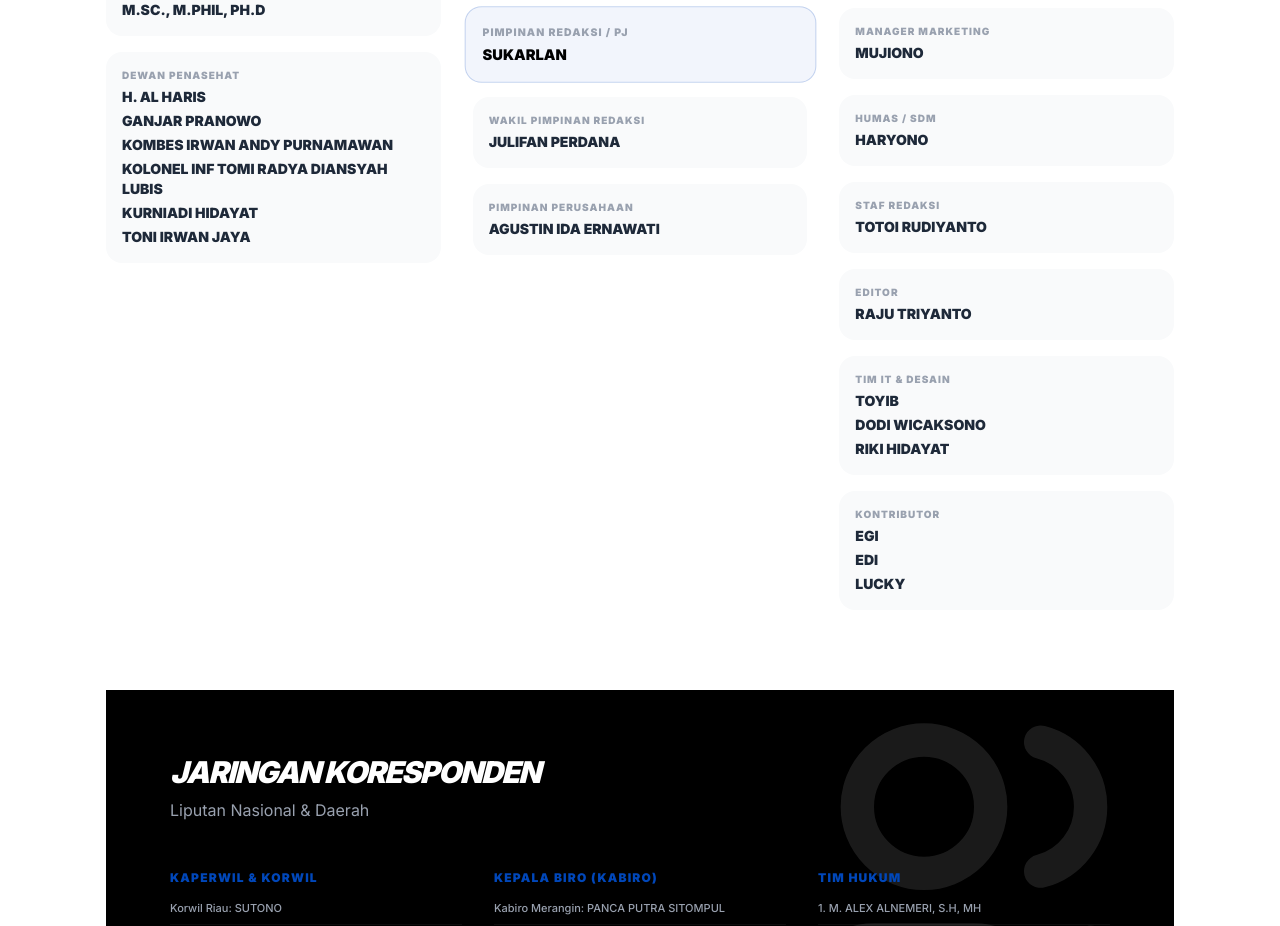
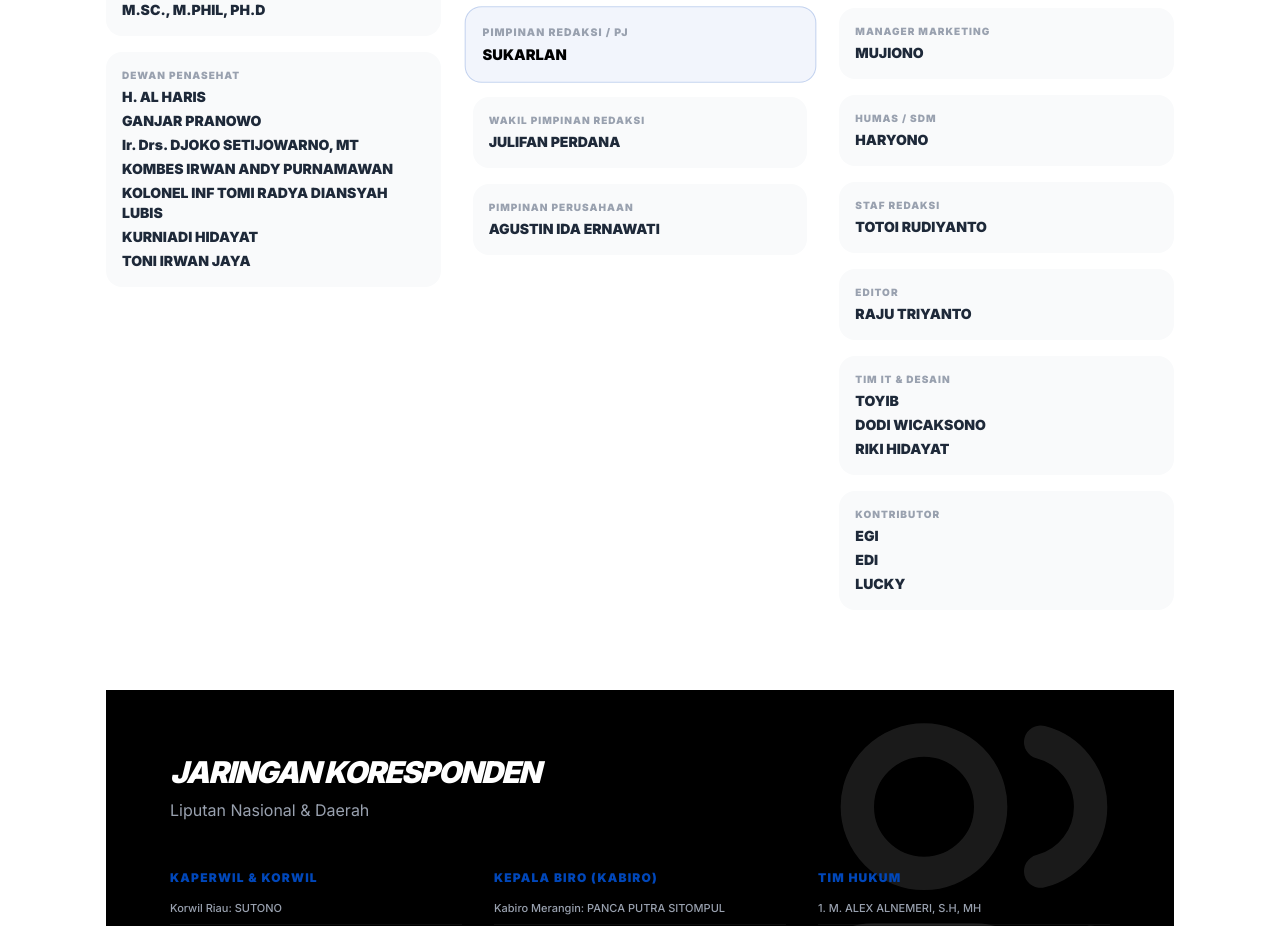
Before and after one commit to yosefmandala4-ui/newslan_lite, a Next.js app: page /redaksi in a window 1280 px wide. Shown: the part 1501-2427 px from the top of the page. Built offline with nearby package versions, Linux system fonts and the light colour scheme; no server answers; the database is empty.

Commit message:
feat(redaksi): add Ir. Drs. Djoko Setijowarno, MT to Dewan Penasehat

```diff
--- a/src/app/(frontend)/redaksi/page.tsx
+++ b/src/app/(frontend)/redaksi/page.tsx
@@ -119,7 +119,15 @@ export default async function RedaksiPage() {
                             <div className="space-y-4">
                                 <RoleGroup title="Pendiri" names={["SUKARLAN", "AGUSTIN IDA ERNIWATI"]} />
                                 <RoleGroup title="Dewan Pembina" names={["JENDERAL ANDIKA PERKASA, S.E., M.A., M.SC., M.PHIL, PH.D"]} />
-                                <RoleGroup title="Dewan Penasehat" names={["H. AL HARIS", "GANJAR PRANOWO", "KOMBES IRWAN ANDY PURNAMAWAN", "KOLONEL INF TOMI RADYA DIANSYAH LUBIS", "KURNIADI HIDAYAT", "TONI IRWAN JAYA"]} />
+                                <RoleGroup title="Dewan Penasehat" names={[
+                                    "H. AL HARIS",
+                                    "GANJAR PRANOWO",
+                                    "Ir. Drs. DJOKO SETIJOWARNO, MT",
+                                    "KOMBES IRWAN ANDY PURNAMAWAN",
+                                    "KOLONEL INF TOMI RADYA DIANSYAH LUBIS",
+                                    "KURNIADI HIDAYAT",
+                                    "TONI IRWAN JAYA"
+                                ]} />
                             </div>
                         </div>
 
```
